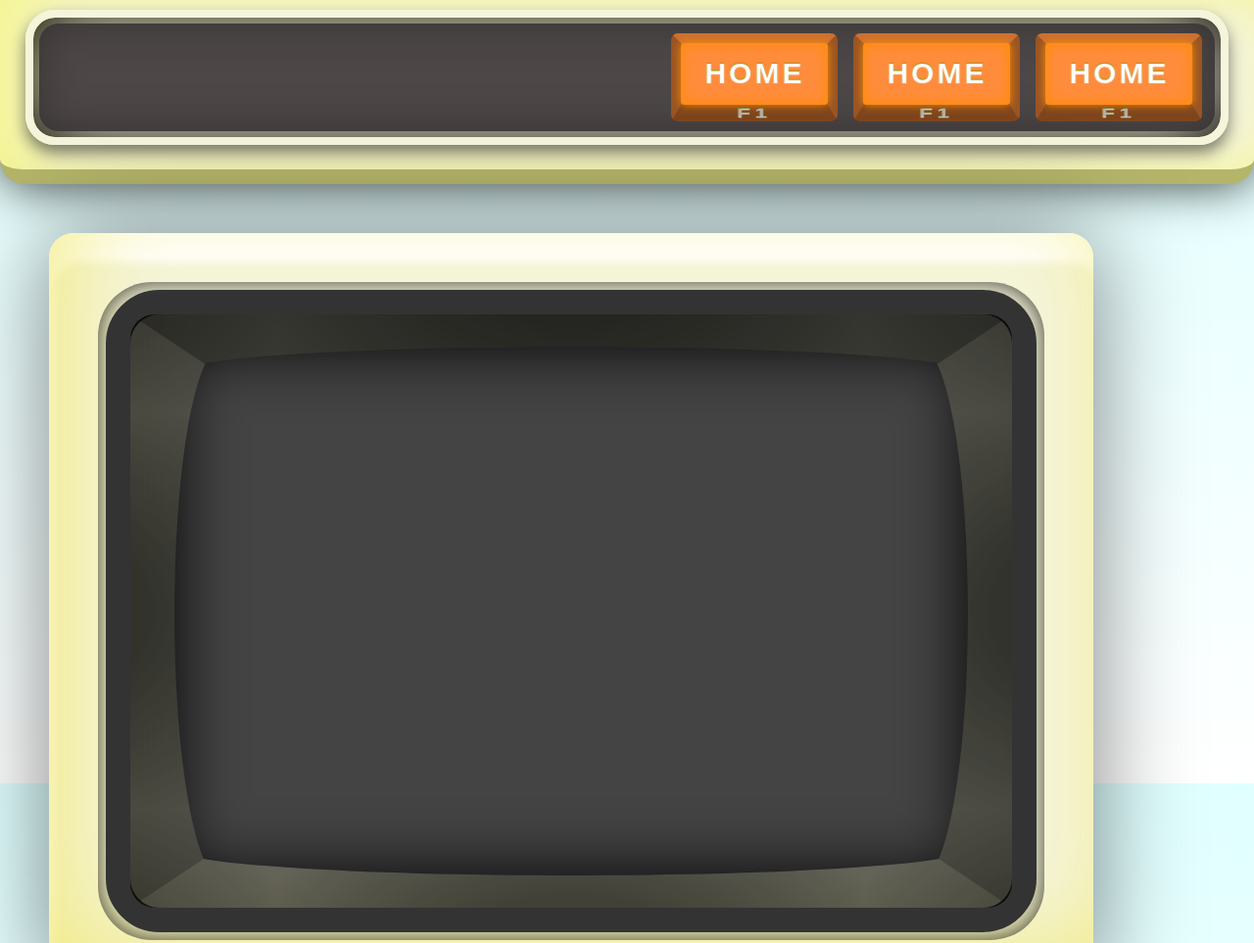
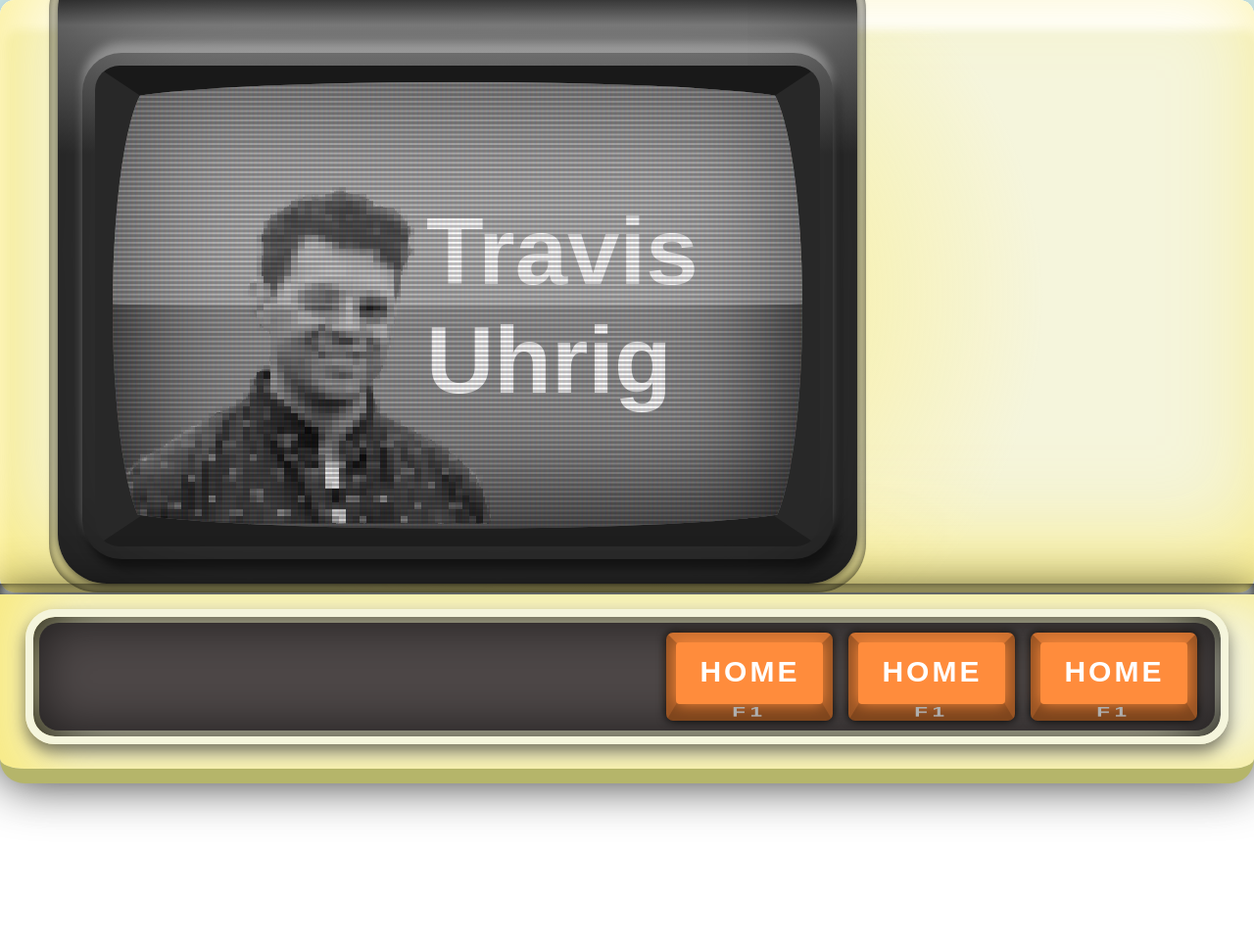
Before and after one commit to travisformayor/project0, a plain HTML site: page index.html in a window 1280 px wide. Shown: the top 963 px of the page at 98% size. After the commit the page ends 800 px from the top, so only its background shows below. Drawn offline with nearby package versions, Linux system fonts and the light colour scheme.

Commit message:
design elements and rough build done

```diff
--- a/css/main.css
+++ b/css/main.css
@@ -9,6 +9,16 @@
 * {
   font-size: 15px;
   box-sizing: border-box;
+}
+
+:root {
+  --plastic: beige;
+  --aged: rgba(250, 230, 90, 0.7);
+  --button-orange: rgb(255, 140, 60);
+  --dark-bezel: #333;
+  --screen-color: #444;
+  --key-tray: rgb(77, 71, 71);
+  --term-color: rgb(155, 155, 155);
 }
 
 body {
@@ -26,6 +36,10 @@ To Do:
 - Give top edge a bightness that looks like a bend. See VT-100 image
  ^ linear gradient property, narrow and up top, across all. absolute position
 - apply all prefixes
+- remove cpu demands. the font glitching is doing it. glitch test codepen better?
+- Add curved top shadow to screens to give sense its bowing out
+- ask about :before and :after for styling
+- add shadows or gradients to the inside bezel to add depth/light bleed effect
  */
 body {
   /* margin-left: 20px; */
@@ -43,7 +57,7 @@ header {
 .cover {
   /* background-color: beige; */
   box-shadow: 0px 0px 100px rgba(0,0,0,0.5), /* Background Shadow */
-  inset 20px -40px 100px rgba(240, 230, 90, 0.7), /* Yellow Sides */
+  inset 20px -40px 100px var(--aged), /* Yellow Sides */
   inset 5px 30px 10px white; /* Cover Top Curve  */
   background: radial-gradient(circle, rgb(255, 230, 90,0.7), beige 60%); /* Yellow Center Spot */
   border-radius: 15px;
@@ -60,17 +74,10 @@ header {
   padding: 8px;
   box-shadow: inset 0px 0px 11px rgba(0, 0, 0, 0.8); /* Monitor Bottom Seam */
 }
-/* .bottom-cover {
-  height: 60px;
-  background-color: beige;
-  box-shadow: inset 0px -30px 25px rgba(0, 0, 0, 0.2),
-  inset 0px -20px 50px rgba(240, 230, 90, 0.7),
-  0 0 100px rgba(0,0,0,0.5);
-  border-radius: 0 0 20px 20px; Bottom corners only
-} */
+
 .bezel {
   /* Top Bezel Curve Effect */
-  background: linear-gradient(to bottom, #333 4%, rgb(134, 134, 134) 9%, #333 30%);
+  background: linear-gradient(to bottom, var(--dark-bezel) 4%, rgb(134, 134, 134) 9%, var(--dark-bezel) 30%);
 
   padding: 25px;
   border-radius: 40px 40px 50px 50px;
@@ -78,83 +85,15 @@ header {
   inset 0 0 150px rgba(0, 0, 0, 0.5); /* Soften the Bezel Curve */
 }
 
-.bezel .inset {
-  position: relative;
-  top: 0;
-  left: 0;
-  margin-top: 60px;
-  display: inline-block;
-  padding: 20px; /* screen padding */
-  border-radius: 25px;
-  background: #444;
-  border: 8px #444 solid;
-  box-shadow: 0px 10px 20px rgba(0, 0, 0, .5); /* inset's outer shadow */
-  vertical-align: top;
-}
-.bezel .inset::before {
-  /* internal angle and shadow effect */
-  content: " ";
-  position: absolute;
-  top: 0;
-  left: 0;
-  box-sizing: border-box;
-  width: 100%;
-  height: 100%;
-  border-radius: 25px;
-  border-style: solid;
-  border-width: 80px 90px;
-  border-color: rgba(0, 0, 0, 0.4) rgba(0, 0, 0, 0.2) transparent rgba(0, 0, 0, 0.2);
-  z-index: 1;
-}
-.bezel .inset::after {
-  /* internal angle and shadow effect */
-  content: " ";
-  position: absolute;
-  top: 0;
-  left: 0;
-  box-sizing: border-box;
-  width: 100%;
-  height: 100%;
-  background: radial-gradient(rgba(0, 0, 0, 0.7) 50%, rgba(0, 0, 0, 0) 100%); /* inner bezel shadow */
-  z-index: 2;
-}
 
-.screen-sides {
-  position: relative;
-  width: 700px;
-  height: 400px;
-  overflow: hidden;
-  border-radius: 5% / 50%;
-  z-index: 3;
-}
-
-.screen-topbottom {
-  width: 100%;
-  height: 100%;
-  border-radius: 50% / 5%;
-  background-color: rgb(155, 155, 155);
-  box-shadow: inset 0 -220px 200px rgba(0, 0, 0, 0.5); /* screen overlay line shadow */
-}
-
-.bezel .screen-container {
-  position: relative;
-  margin: auto;
-  height: 100%;
-  width: 100%;
-  overflow: hidden;
-  border-radius: 50% / 5%;
-  box-shadow: inset 0px 0px 50px rgb(0, 0, 0); /* screen overlay edge shadow */
-
-}
-
-.bezel .content {
+.term-content {
   display: flex;
   flex-direction: row;
   justify-content: center;
   height: 100%;
 }
 
-.bezel .content .left {
+.term-content .left {
   align-self: flex-end;
   width: 50%;
 }
@@ -164,21 +103,105 @@ img#me {
   max-height: auto;
 }
 
-.bezel .content .right {
+.term-content .right {
   align-self: center;
   width: 60%;
 }
 
 h1.header {
-  color: rgb(255, 255, 255);
+  color: white;
   font-size: 4em;
   /* font-weight: 900; */
 }
 
+/* Info Terminals =============================== */
+
+
+.term-screen-border {
+  display: inline-block;
+  overflow: hidden;
+}
+.term-sides {
+  border-radius: 6% / 50%;
+}
+.term-topbottom {
+  border-radius: 50% / 5%;
+}
+.term-outer-bezel {
+  margin-top: 60px;
+  display: inline-block;
+  border-radius: 40px;
+  /* border: 13px solid var(--dark-bezel); */
+  padding: 13px;
+  box-shadow: 0px -10px 10px rgba(255, 255, 255, 0.3), /* outer bezel top ramp out light effect */
+  5px 10px 10px rgba(0, 0, 0, 0.5); /* outer bezel bottom shadow */
+  /* overflow: hidden; */
+}
+.term-inner-bezel { /* borders */
+  display: inline-block;
+  background-color: var(--dark-bezel);
+  border-radius: 25px;
+  border-style: solid;
+  border-width: 100px 150px;
+  border-color: rgba(0, 0, 0, 0.5) /* top */
+                rgba(0, 0, 0, 0.2) /* left-right */
+                rgba(0, 0, 0, 0.4);/* bottom */
+  /* background: radial-gradient(circle at top, rgba(0, 0, 0, 0.7) 40%, transparent 80%); */
+}
+/* .term-screen-container.page {
+  transform: scale(1.35);
+  position: relative;
+  top: 4px;
+} */
+.term-screen-container.head {
+  transform: scale(1.6);
+  position: relative;
+  top: 4px;
+}
+.term-screen.head {
+  width: 440px;
+  height: 285px;
+
+}
+.term-screen {
+  box-shadow: inset 0px 0px 90px rgb(0, 0, 0); /* screen overlay inner edge shadow */
+
+  background-color: var(--term-color);
+  position: relative; /* Needed to cut off edges on crt class effect */
+}
+/* .term-screen.page {
+  width: 600px;
+  height: 400px;
+} */
+
+.term-seam {
+  display: inline-block;
+  /* margin: 1em; */
+  padding: 8px;
+  border-radius: 50px;
+  box-shadow: inset 0px 0px 25px rgba(0, 0, 0, 0.8);
+}
+.term-case {
+  margin: 50px;
+  background-color: beige;
+  padding: 50px;
+  border-radius: 25px;
+  display: inline-block;
+  box-shadow: 0px 0px 100px rgba(0,0,0,0.5), /* Background Shadow */
+  inset 20px -40px 100px var(--aged), /* Yellow Sides */
+  inset 5px 30px 10px white; /* Cover Top Curve */
+ }
 
 
 
 /* Keyboard ===================================== */
+
+nav {
+  position: fixed;
+  bottom: 0;
+  width: 100%;
+}
+
 .key-cover {
   background-color: beige;
   /* width: 100%; */
@@ -187,7 +210,7 @@ h1.header {
   padding: 15px 2% 25px;
   border-radius: 0 0 25px 25px;
   box-shadow: 0px 0px 50px rgba(0, 0, 0, .8),
-  inset 30px 0px 60px rgba(246, 246, 36, 0.4);
+  inset 30px 0px 60px var(--aged);
   border-bottom: 15px solid rgba(170, 170, 86, 0.849); /* Bottom side */
 }
 .seam-keytray {
@@ -205,9 +228,10 @@ h1.header {
   /* box-shadow: 0px 0px 6px rgba(0, 0, 0, 1); */
   height: 100%;
   width: 100%;
-  padding: 0 5px;
-  background-color: rgb(77, 71, 71);
-  box-shadow: inset 0px 0px 40px rgb(36, 31, 31, 0.5);
+  padding: 0 10px;
+  background-color: var(--key-tray);
+  /* box-shadow: inset 0px 0px 40px rgb(36, 31, 31, 0.5); */
+  box-shadow: inset 0px 0px 50px rgb(0, 0, 0, 0.6);
   border-radius: 20px;
   display: flex;
   flex-direction: row;
@@ -216,7 +240,8 @@ h1.header {
 }
 .keyborder {
   margin: 10px 8px;
-  background-color:  rgb(255, 140, 60);
+  box-shadow: 0 0 10px rgba(0, 0, 0, 1); /* key back border */
+  background-color:  var(--button-orange);
   width: 170px;
   height: 90px;
   border-radius: 7px;
@@ -235,10 +260,9 @@ h1.header {
   color: white;
   text-align: center;
 
-  background-color: rgb(255, 140, 60);
+  background-color: var(--button-orange);
   border-radius: 4px;
-  box-shadow: 0px 0px 10px rgb(255, 145, 0),
-  inset 0px 0px 15px rgb(255, 140, 00);
+  box-shadow: 0px 0px 15px var(--button-orange); /* soften cap edges */
 }
 h2.keytop {
   text-transform: uppercase;
@@ -248,15 +272,6 @@ h2.keytop {
   padding: 0;
   margin: 0;
   line-height: 2em;
-
-  /* Inset Text */
-  background-color: rgb(150, 140, 0);
-  color: transparent;
-  text-shadow: 0px 1px 1px white;
-  -webkit-background-clip: text;
-  -moz-background-clip: text;
-  background-clip: text;
-
 }
 p.keybottom {
   font-weight: bolder;
@@ -265,85 +280,12 @@ p.keybottom {
   margin-top: 0px;
   transform: rotateX(50deg);
   line-height: 1em;
-
-  /* Inset Text */
-  background-color: rgb(150, 140, 0);
-  color: rgba(0, 0, 0, 0.3);
-  text-shadow: 0px 1px 1px white;
-  -webkit-background-clip: text;
-  -moz-background-clip: text;
-  background-clip: text;
+  color: rgb(175, 175, 175);
 }
 .press { /* add to keyborder on click */
    transform: scale(.90);
    /* font-size:  */
 }
-
-/* Info Terminals =============================== */
-
-
-.term-screen-border {
-  display: inline-block;
-  overflow: hidden;
-}
-.term-sides {
-  border-radius: 6% / 50%;
-}
-.term-topbottom {
-  border-radius: 50% / 5%;
-}
-
-.term-inner-bezel {
-  display: inline-block;
-  background-color: #444;
-  border-radius: 25px;
-  border-style: solid;
-  border-width: 100px 150px;
-  border-color: rgba(0, 0, 0, 0.5) /* top */
-                rgba(0, 0, 0, 0.3) /* left-right */
-                rgba(0, 0, 0, 0.1);/* bottom */
-  /* z-index: 1; */
-  background: radial-gradient(rgba(0, 0, 0, 0.7) 40%, rgba(0, 0, 0, 0.5) 100%); /* inner bezel shadow */
-}
-.term-screen-container {
-  transform: scale(1.35);
-  position: relative;
-  top: 4px;
-
-  /* z-index: 2; */
-}
-.term-screen {
-  width: 600px;
-  height: 400px;
-  box-shadow: inset 0px 0px 50px rgb(0, 0, 0); /* screen overlay edge shadow */
-
-  /* background-color: #444; */
-  background-color: rgba(68, 68, 68, 1);
-}
-.term-outer-bezel {
-  display: inline-block;
-  border-radius: 55px;
-  border: 25px solid #333;
-}
-.term-seam {
-  display: inline-block;
-  /* margin: 1em; */
-  padding: 8px;
-  border-radius: 55px;
-  box-shadow: inset 0px 0px 25px rgba(0, 0, 0, 0.8);
-}
-.term-case {
-  margin: 50px;
-  background-color: beige;
-  padding: 50px;
-  border-radius: 25px;
-  display: inline-block;
-  box-shadow: 0px 0px 100px rgba(0,0,0,0.5), /* Background Shadow */
-  inset 20px -40px 100px rgba(240, 230, 90, 0.7), /* Yellow Sides */
-  inset 5px 30px 10px white; /* Cover Top Curve */
- }
-
-
 
 
 
--- a/css/terminal.css
+++ b/css/terminal.css
@@ -27,7 +27,7 @@ http://aleclownes.com/2017/02/01/crt-display.html */
     opacity: 0.67807;
   } */
   40% {
-    opacity: 0.8;
+    opacity: 1;
   }
   /* 45% {
     opacity: 0.84693;
@@ -51,7 +51,7 @@ http://aleclownes.com/2017/02/01/crt-display.html */
     opacity: 0.37288;
   } */
   80% {
-    opacity: 0.7;
+    opacity: 1;
   }
   /* 85% {
     opacity: 0.70419;
@@ -143,9 +143,9 @@ http://aleclownes.com/2017/02/01/crt-display.html */
   opacity: 0;
   z-index: 2;
   pointer-events: none;
-  animation: flicker 1s infinite;
+  /* animation: flicker 1s infinite; Very cpu friendly :) */
 }
-.crt::before { /* Pixels */
+.crt::before { /* Pixels. CPU Friendly :) */
   content: " ";
   display: block;
   position: absolute;
@@ -159,7 +159,9 @@ http://aleclownes.com/2017/02/01/crt-display.html */
   pointer-events: none;
 }
 .crt { /* Text Distort Effect */
-  animation: textShadow 1s infinite;
+  /* This has a Massive CPU Hit! */
+  /* Make an alternative! To Do */
+  /* animation: textShadow 1s infinite; */
 }
 
 /* Scan Lines
@@ -171,7 +173,7 @@ By https://codepen.io/Doron_B/pen/ZWOxaN */
   height: 50%;
 
   background: rgba(255, 255, 255, .3);
-  animation: scaneffect 10000ms infinite linear;
+  /* animation: scaneffect 10000ms infinite linear; */
   border-radius: 50% / 1%;
 }
 @keyframes scaneffect {
--- a/index.html
+++ b/index.html
@@ -45,8 +45,43 @@
     </div>
   </header> -->
 
+  <!-- <header> -->
+    <div class="cover">
+      <div class="seam-bezel">
+        <div class="bezel">
+
+          <div class="term-outer-bezel">
+            <div class="term-inner-bezel">
+              <div class="term-screen-container head">
+                <div class="term-screen-border term-sides">
+                  <div class="term-screen-border term-topbottom">
+                    <div class="term-screen head crt">
+                      <div class="term-content scan-effect">
+
+                        <div class="left">
+                          <img id="me" src="img/m3.png" alt="Travis Photo" />
+                        </div>
+                        <div class="right">
+                          <h1 class="header">Travis Uhrig</h1>
+                        </div>
+
+                      </div>
+                    </div>
+                  </div>
+                </div>
+              </div>
+            </div>
+          </div>
+
+        </div>
+      </div>
+      <!-- <div class="seam-header"></div> -->
+    </div>
+  <!-- </header> -->
+
   <nav>
 
+      <div class="seam-header"></div>
     <div class="key-cover">
       <div class="seam-keytray">
         <div class="keytray">
@@ -77,22 +112,26 @@
   <main>
     <section class="about">
 
-  </section>
-  <div class="term-case">
+    </section>
+    <!-- <div class="term-case">
     <div class="term-seam">
       <div class="term-outer-bezel">
         <div class="term-inner-bezel">
-          <div class="term-screen-container">
+          <div class="term-screen-container page">
             <div class="term-screen-border term-sides">
               <div class="term-screen-border term-topbottom">
-                <div class="term-screen"></div>
+                <div class="term-screen page crt">
+                  <div class="term-content scan-effect">
+
+                  </div>
+                </div>
               </div>
             </div>
           </div>
         </div>
       </div>
     </div>
-  </div>
+  </div> -->
 
   </main>
 
--- /dev/null
+++ b/mockup-build/style.css
@@ -0,0 +1,153 @@
+:root {
+  --terminal-text: rgb(218, 223, 255);
+  --terminal-color: rgb(155, 155, 155);
+}
+
+
+* {
+  padding: 0;
+  margin: 0;
+  border: 1px solid red;
+  box-sizing: border-box;
+  font-size: 15px;
+}
+body {
+  background: linear-gradient(lightcyan, coral);
+  background-attachment: fixed;
+}
+main {
+  max-width: 1300px;
+  margin: 0 auto;
+  position: fixed;
+  background-color: orange;
+  top: 0;
+  bottom: 0;
+  left: 0;
+  right: 0;
+}
+
+/* Styling ====================================== */
+h1 {
+  font-size: 2.5em;
+  font-weight: bolder;
+  color: var(--terminal-text);
+}
+p {
+  font-size: 1.15em;
+  font-weight: bold;
+  color: var(--terminal-text);
+}
+
+/* Monitor ====================================== */
+.case {
+  /* width: auto; */
+  background-color: beige;
+  padding: 0 5vw 10vh;
+  width: 100%;
+  height: 100vh;
+}
+.outer-bezel {
+  max-width: 1000px;
+  background-color: silver;
+  padding: 10px;
+  padding-top: 100px;
+}
+.inner-bezel {
+  display: inline-block;
+  background-color: yellow;
+
+  border: 50px solid;
+  border-color: blue
+                pink;
+ /* background: linear-gradient(to top left, transparent 0%, rgba(0,0,0,.1) 50%,rgba(0,0,0,.3) 50%, transparent 100%),
+             linear-gradient(to bottom left, transparent 0%, rgba(0,0,0,.3) 50%,rgba(0,0,0,.1) 50%, transparent 100%); */
+}
+.term-topbottom {
+  border-radius: 50% / 25px;
+  overflow: hidden;
+  margin-top: -25px;
+  margin-bottom: -25px;
+}
+/* .term-sides {
+  border-radius: 25px / 50%;
+  overflow: hidden;
+} */
+
+/* Terminal Screen Content ====================== */
+.terminal-header {
+  width: 100%;
+  border-bottom: 5px dashed var(--terminal-text);
+}
+.terminal-content {
+  width: 100%;
+  display: flex;
+  flex-direction: row;
+  justify-content: flex-start;
+  align-items: flex-start;
+}
+.terminal-col {
+  flex-grow: 1;
+  padding: 1vw;
+  line-height: 2em;
+  z-index: 2; /* Cover the cursor if extended to bottom of screen */
+}
+.terminal {
+  background-color: var(--terminal-color);
+}
+.term-content {
+  margin: 20px 0;
+  overflow: auto;
+  position: relative;
+
+  padding: 1vw;
+
+  /* 4:3 Aspect Ratio => H = W * 0.75 */
+  width: 40vw;
+  height: 30vw;
+  /* min-width: 40vw; */
+  /* min-height: 30vw; */
+  /* max-width: 75vw; */
+  /* max-height: 100vw; */
+
+  /* min-height: 40vh; */
+  /* max-height: 60vh; */
+  /* min-width: 40vh; */
+  /* max-width: 60vh; */
+}
+
+/* Cursor ======================================= */
+.cursor-line {
+  /* width: 100%; */
+  height: 50px;
+  position: absolute;
+  bottom: 0;
+  z-index: 1;
+}
+.cursor {
+  color: var(--terminal-text);
+  /* border: 3px solid #999; */
+}
+
+/* Sections ===================================== */
+.about {
+  display: none;
+}
+.testimonials {
+  display: none;
+}
+
+
+
+
+
+
+/* Navigation Keyboard ========================== */
+nav.keyboard {
+  position: absolute;
+  bottom: 0;
+  background-color: green;
+  width: 100%;
+  height: 10vh;
+  min-height: 40px;
+
+}
```
Also changed, not shown: mockup-build/index.html (added, +82 -0 lines), 2 other files.
